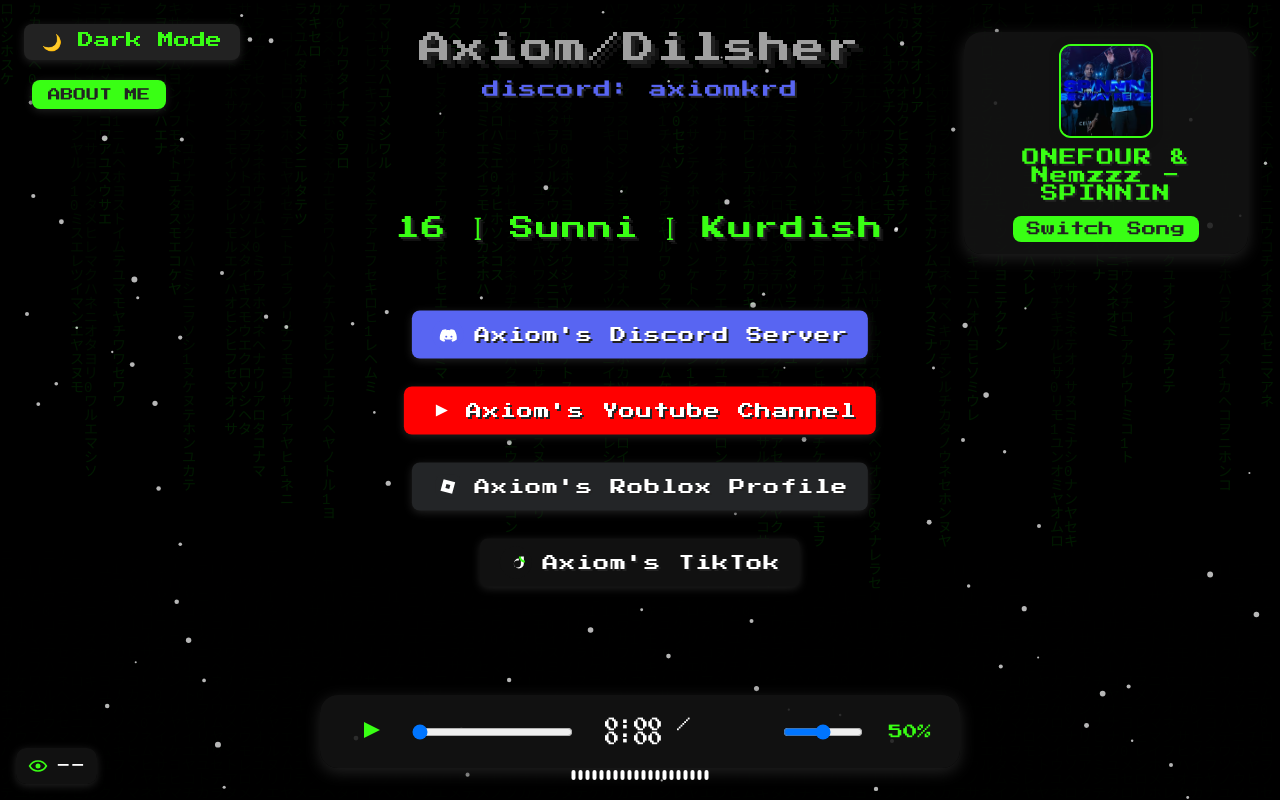
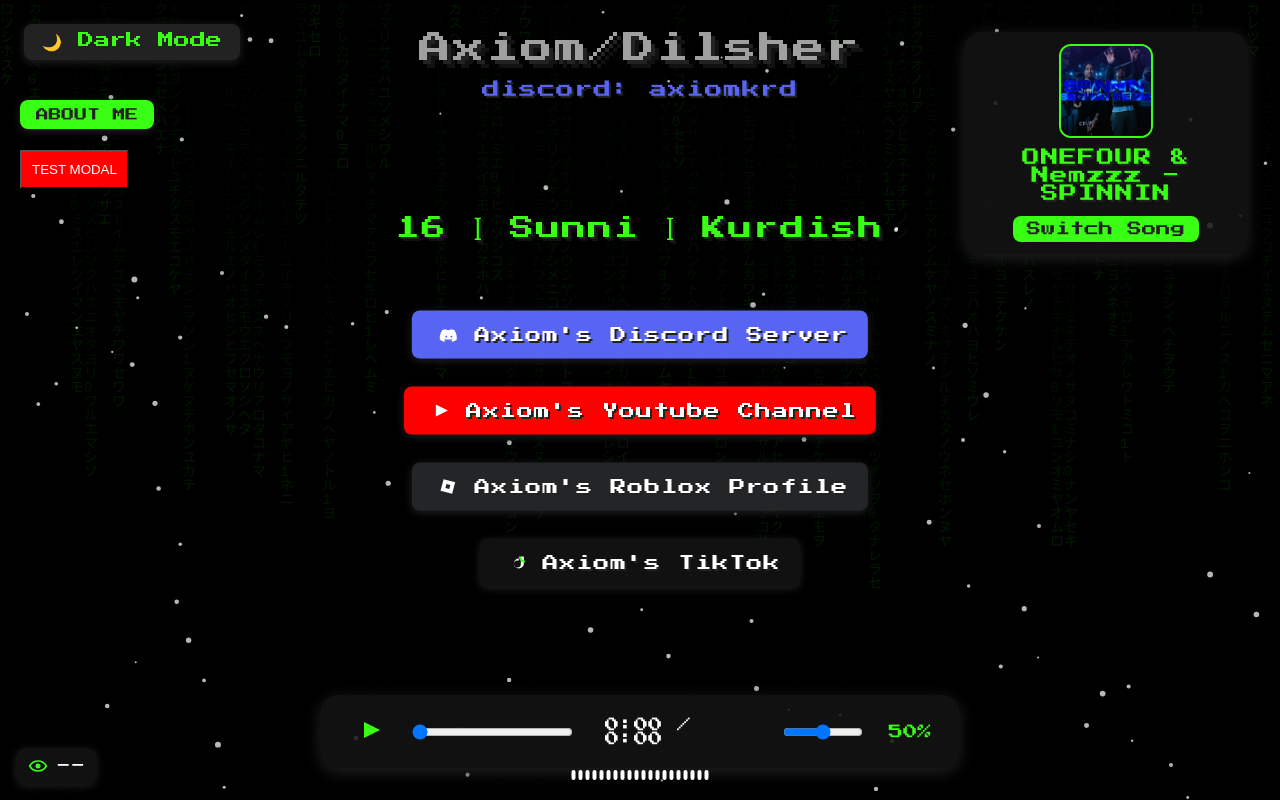
Before and after one commit to EnvAxiom/envaxiom-site, a plain HTML site: page index.html in a window 1280 px wide. Drawn offline with Linux system fonts and the light colour scheme.

Commit message:
Debug About Me button - add test button and fix positioning

```diff
--- a/index.html
+++ b/index.html
@@ -274,10 +274,10 @@
       box-shadow: 0 2px 8px #bbb;
     }
     .about-btn {
-      position: absolute;
-      top: 80px;
-      left: 32px;
-      z-index: 15;
+      position: fixed;
+      top: 100px;
+      left: 20px;
+      z-index: 9999;
       background: #39ff14;
       border: none;
       border-radius: 8px;
@@ -289,6 +289,8 @@
       box-shadow: 0 2px 8px #222;
       transition: background 0.2s;
       display: block;
+      pointer-events: auto;
+      user-select: none;
     }
     body.light-mode .about-btn {
       background: #0a7d2c;
@@ -594,6 +596,7 @@
     <span style="font-family:'Press Start 2P', monospace; color:#39ff14; font-size:0.9rem; margin-left:6px;" id="volumeLabel">50%</span>
   </div>
   <button class="about-btn" id="aboutBtn">ABOUT ME</button>
+  <button onclick="document.getElementById('aboutModal').style.display='flex'" style="position:fixed;top:150px;left:20px;z-index:9999;background:red;color:white;padding:10px;">TEST MODAL</button>
   <div class="about-modal" id="aboutModal">
     <div class="about-content">
       <button class="about-close" id="aboutClose">×</button>
@@ -1151,7 +1154,10 @@
     const aboutClose = document.getElementById('aboutClose');
 
     if (aboutBtn && aboutModal && aboutClose) {
-      aboutBtn.addEventListener('click', () => {
+      aboutBtn.addEventListener('click', (e) => {
+        e.preventDefault();
+        e.stopPropagation();
+        console.log('About button clicked!');
         aboutModal.style.display = 'flex';
         console.log('About modal opened');
 
```
